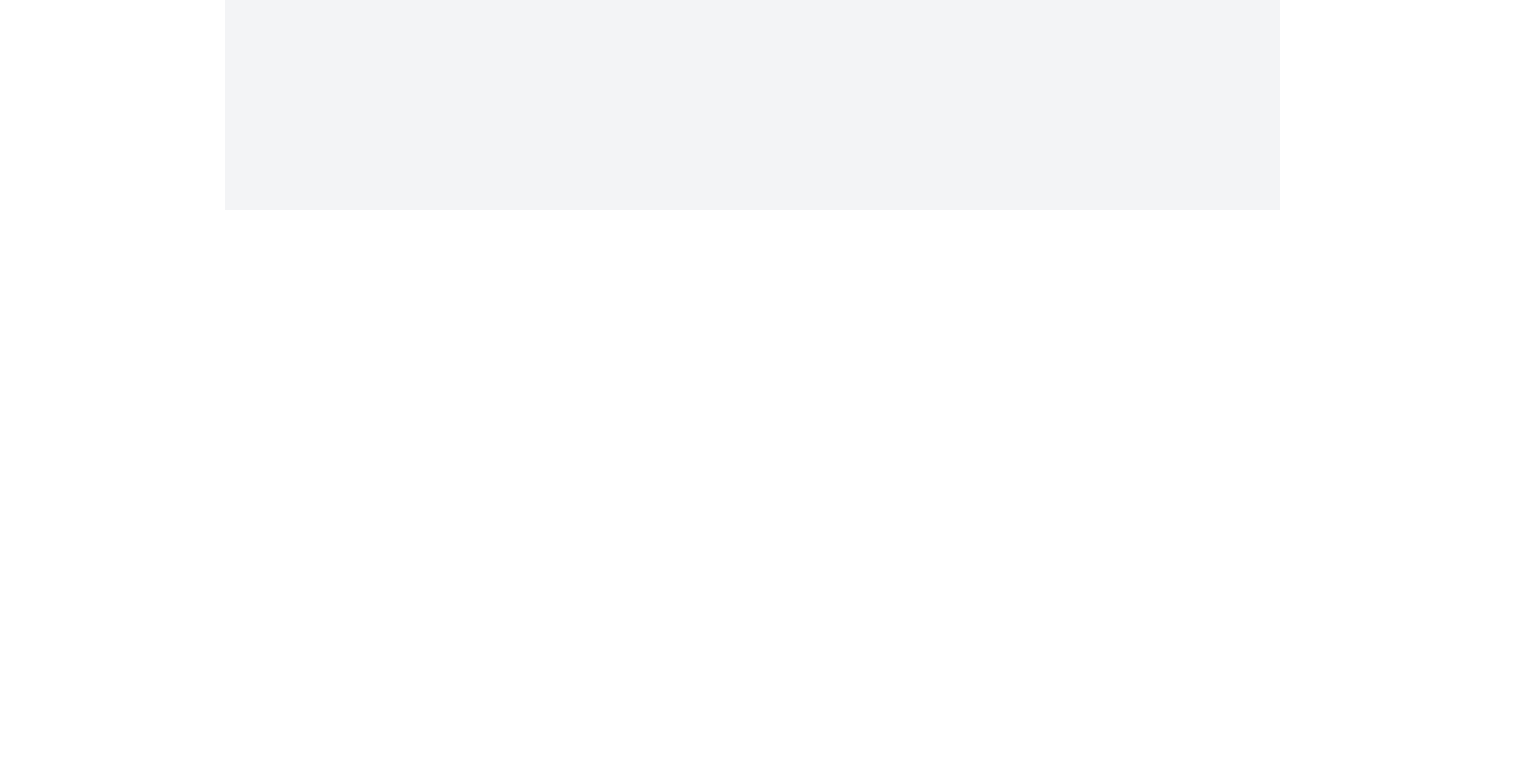
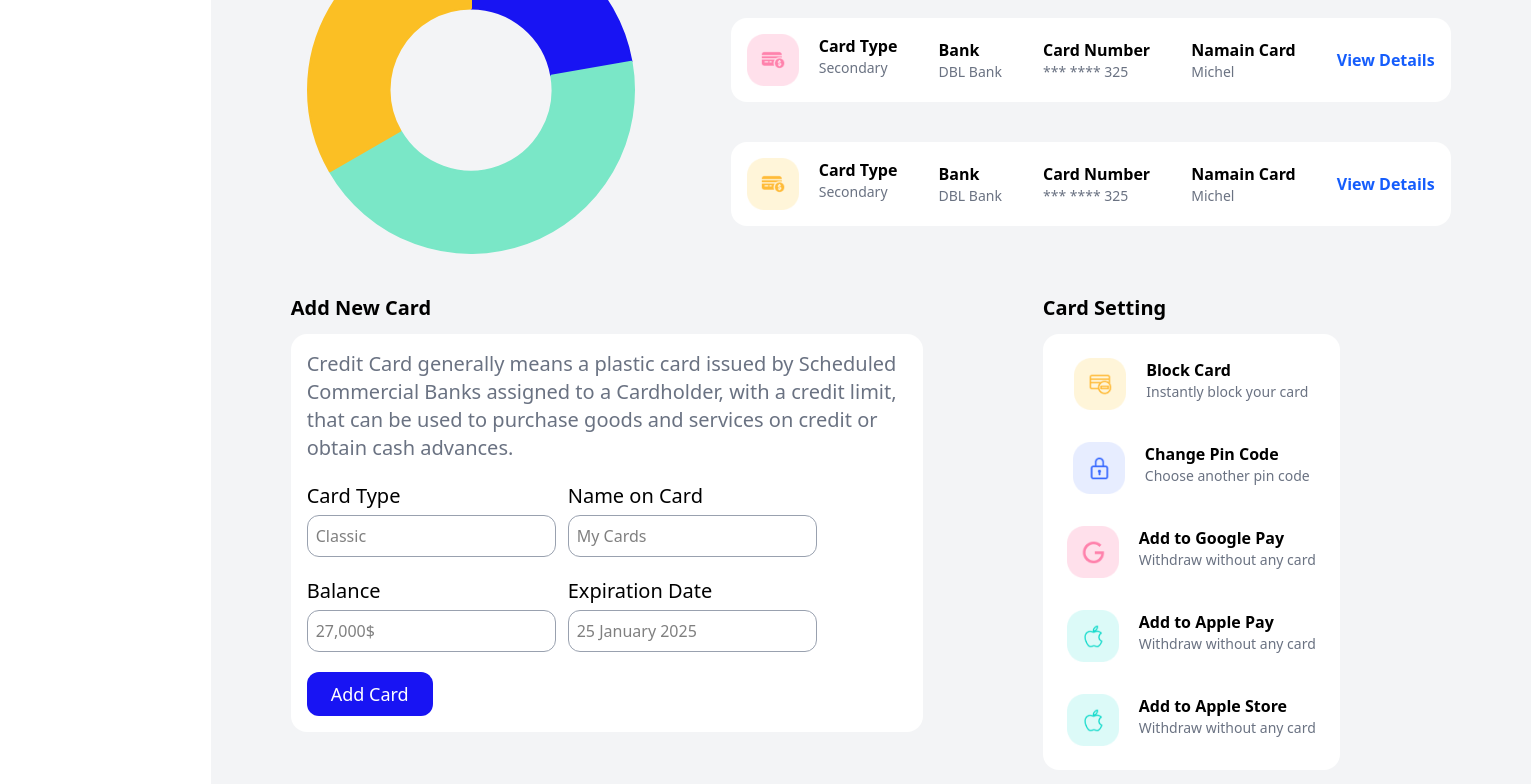
Before and after one commit to Kingestif/Bankify, a Next.js app: page /dashboard/cards in a window 1280 px wide. Shown: the part 590-1374 px from the top of the page, 1531 px wide, since content can reach past the window. Before the commit the page ends 800 px from the top, so only its background shows below. Built offline with nearby package versions, Linux system fonts and the light colour scheme.

Commit message:
feat:add credit card page

```diff
--- a/app/dashboard/cards/page.tsx
+++ b/app/dashboard/cards/page.tsx
@@ -1,5 +1,40 @@
+import { LightBlueCard } from "@/app/ui/accounts/lightBlueCard";
+import { BlueCard } from "@/app/ui/card";
+import CardSetting from "@/app/ui/cards/cardSetting";
+import CardsList from "@/app/ui/cards/cardsList";
+import FormPage from "@/app/ui/cards/formPage";
+import { PieChart } from "@/app/ui/dashboard/pieChart";
+import { LightCard } from "@/app/ui/lightcard";
+
 export default function page() {
   return (
-    <div>This is Credit cards page</div>
+    <div className="flex flex-col gap-10">
+      <div className="flex flex-col gap-5">
+        <div className="text-xl font-semibold">My Cards</div>
+        <div className="flex gap-10">
+          <LightBlueCard/>
+          <BlueCard/>
+          <LightCard/>
+        </div>
+      </div>
+
+      <div className="flex gap-20 dark:text-white">
+        <div className="flex flex-col gap-3">
+          <div className="text-xl font-semibold">Card Expense Statistics</div>
+          <div className="w-90 h-90">
+            <PieChart/>
+          </div>
+        </div>
+        <div className="flex flex-col grow gap-3">
+          <div className="text-xl font-semibold">Card List</div>
+          <CardsList/>
+        </div>
+      </div>
+
+      <div className="flex gap-30 dark:text-white">
+        <FormPage/>
+        <CardSetting/>
+      </div>
+    </div>
   )
 }
--- a/app/globals.css
+++ b/app/globals.css
@@ -24,3 +24,9 @@
 .TrendingStock th{
     font-weight: normal;
 }
+
+.Form label{
+    display: flex;
+    flex-direction: column;
+    gap: 0.3rem;
+}
--- a/app/lib/placeholders-data.ts
+++ b/app/lib/placeholders-data.ts
@@ -271,3 +271,59 @@ export const TrendingData:trending[]=[
         return:"+10%"
     },
 ]
+
+type cardListType = {
+    icon:string;
+}
+
+export const CardListData:cardListType[]=[
+    {
+        icon:"/card1.png"
+    },
+
+    {
+        icon:"/card2.png"
+    },
+
+    {
+        icon:"/card3.png"
+    }
+]
+
+type cardSetting = {
+    icon:string;
+    name:string;
+    option:string;
+}
+
+export const CardSettingData:cardSetting[] = [
+    {
+        icon:"/set1.png",
+        name:"Block Card",
+        option:"Instantly block your card"
+    },
+
+    {
+        icon:"/set2.png",
+        name:"Change Pin Code",
+        option:"Choose another pin code"
+    },
+
+    {
+        icon:"/set3.png",
+        name:"Add to Google Pay",
+        option:"Withdraw without any card"
+    },
+
+    {
+        icon:"/set4.png",
+        name:"Add to Apple Pay",
+        option:"Withdraw without any card"
+    },
+
+    {
+        icon:"/set4.png",
+        name:"Add to Apple Store",
+        option:"Withdraw without any card"
+    },
+]
--- /dev/null
+++ b/app/ui/cards/cardSetting.tsx
@@ -0,0 +1,23 @@
+import { CardSettingData } from "@/app/lib/placeholders-data";
+
+export default function CardSetting() {
+  return (
+    <div className="flex flex-col gap-3">
+        <div className="text-xl font-semibold">Card Setting</div>
+        <div className="flex flex-col bg-white dark:bg-gray-800 rounded-2xl p-2">
+            {CardSettingData.map((item,idx)=>(
+                <div key={item.icon} className="flex flex-col p-4 rounded-2xl items-center justify-between">
+                    <div className="flex gap-5">
+                        <div className="w-13 h-13 rounded-xl">
+                            <img src={item.icon} alt="" />
+                        </div>
+                        <div>
+                            <div className="font-semibold">{item.name}</div>
+                            <div className="text-gray-500 text-sm">{item.option}</div>
+                        </div>
+                    </div>
+            </div>))}
+        </div>
+    </div>
+  )
+}
--- /dev/null
+++ b/app/ui/cards/cardsList.tsx
@@ -0,0 +1,33 @@
+import { CardListData } from "@/app/lib/placeholders-data";
+
+export default function CardsList() {
+  return (
+    <div className="flex flex-col gap-10">
+        {CardListData.map((item,idx)=>(
+            <div key={item.icon} className="flex bg-white p-4 rounded-2xl items-center justify-between dark:bg-gray-800">
+                <div className="flex gap-5">
+                    <div className="w-13 h-13 rounded-xl">
+                        <img src={item.icon} alt="" />
+                    </div>
+                    <div>
+                        <div className="font-semibold">Card Type</div>
+                        <div className="text-gray-500 text-sm">Secondary</div>
+                    </div>
+                </div>
+                <div>
+                    <div className="font-semibold">Bank</div>
+                    <div className="text-gray-500 text-sm">DBL Bank</div>
+                </div>
+                <div>
+                    <div className="font-semibold">Card Number</div>
+                    <div className="text-gray-500 text-sm">*** **** 325</div>
+                </div>
+                <div>
+                    <div className="font-semibold">Namain Card</div>
+                    <div className="text-gray-500 text-sm">Michel</div>
+                </div>
+                <div className="text-blue-600 font-semibold">View Details</div>
+            </div>))}
+    </div>
+  )
+}
--- /dev/null
+++ b/app/ui/cards/formPage.tsx
@@ -0,0 +1,33 @@
+export default function FormPage() {
+  return (
+    <div className="flex flex-col gap-3">
+        <div className="text-xl font-semibold">Add New Card</div>
+        <div className="flex flex-col gap-5 bg-white dark:bg-gray-800  p-4 rounded-2xl">
+            <div className="w-150 text-gray-500 font-light text-xl">Credit Card generally means a plastic card issued by Scheduled Commercial Banks assigned to a Cardholder, with a credit limit, that can be used to purchase goods and services on credit or obtain cash advances.</div>
+            <form action="none" className="flex flex-col gap-5">
+              <div className="Form flex gap-3">
+                <label className="">
+                  <div className="text-xl">Card Type</div>
+                  <input className="border-1 rounded-xl p-2 border-gray-400 focus:outline-none "  placeholder="Classic" type="text" />
+                </label>
+                <label>
+                  <div className="text-xl">Name on Card</div>
+                  <input className="border-1 rounded-xl p-2 border-gray-400 focus:outline-none" placeholder="My Cards" type="text" />
+                </label>
+              </div>
+              <div className="Form flex gap-3">
+                <label>
+                  <div className="text-xl">Balance</div>
+                  <input className="border-1 rounded-xl p-2 border-gray-400 focus:outline-none" placeholder="27,000$" type="text" />
+                </label>
+                <label>
+                  <div className="text-xl">Expiration Date </div>
+                  <input className="border-1 rounded-xl p-2 border-gray-400 focus:outline-none" placeholder="25 January 2025" type="text" />
+                </label>
+              </div>
+              <button type="button" className="bg-primary text-white text-lg px-6 py-2 w-fit rounded-xl focus:outline-2 focus:outline-cyan-700">Add Card</button>
+            </form>
+        </div>
+    </div>
+  )
+}
```
